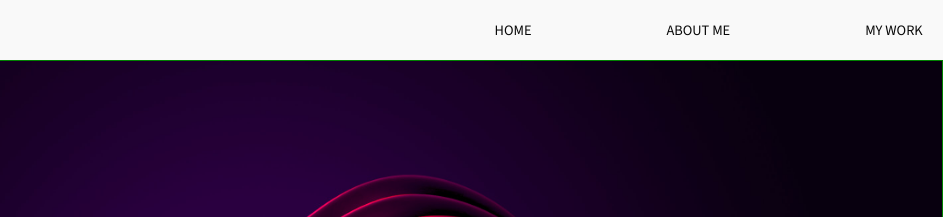
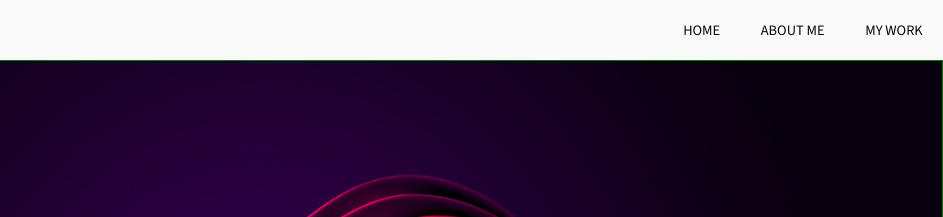
Before and after one commit to jimmyroot/scrimba-m6-learning-journal, a website built with Vite: page index.html in a window 1280 px wide. Shown: the top 217 px of the page, 337-1280 px from the left. Built offline with nearby package versions, Linux system fonts and the light colour scheme.

Commit message:
Tweaked menu spacing

```diff
--- a/layout/header.module.css
+++ b/layout/header.module.css
@@ -135,7 +135,8 @@
                 padding: 0;
                 /* gap: 2em; */
                 border-color: blue;
-                justify-content: space-between;
+                justify-content: right;
+                gap: 2em;
                 align-items: center;
 
                 li a {
```
